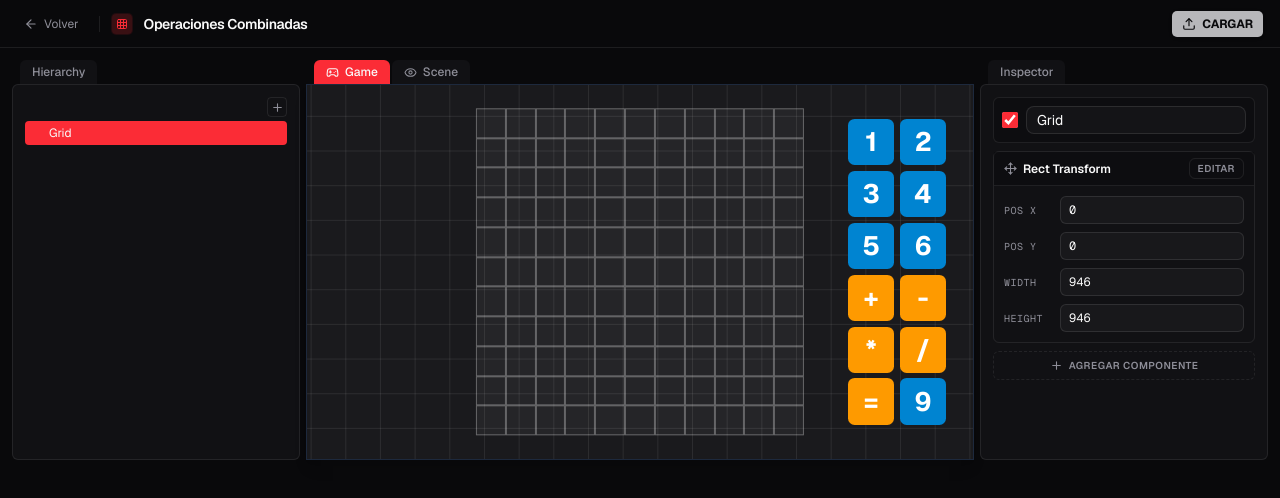
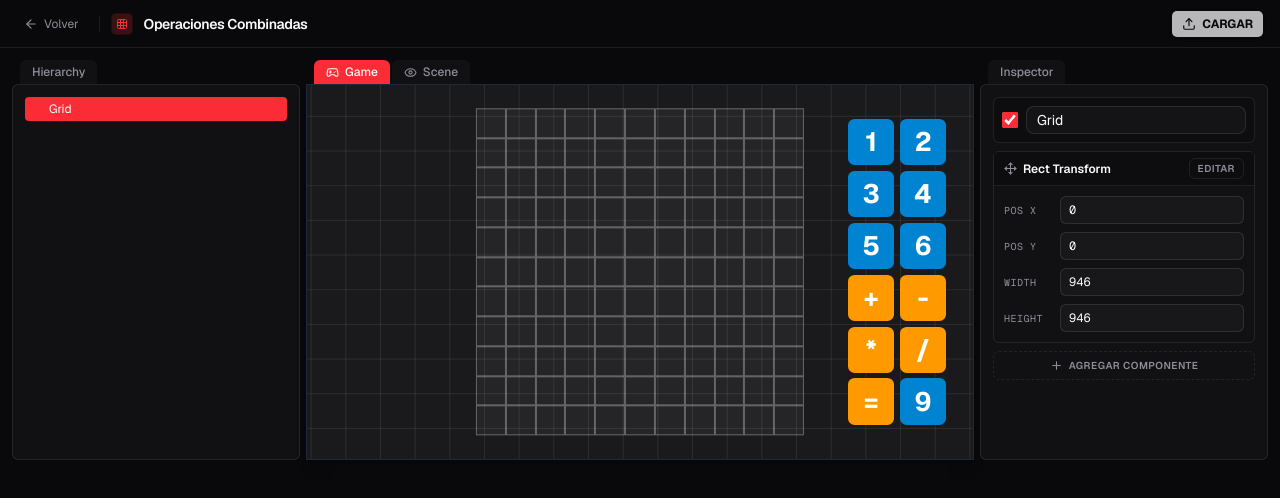
Before and after one commit to BroadStream-Coders/TvPeru-QGEM-Games, a Next.js app: page /workspaces/operaciones-combinadas in a window 1280 px wide. Shown: the top 498 px of the page. Built offline with nearby package versions, Linux system fonts and the light colour scheme.

Commit message:
feat(hierarchy): implement contextual menu for creating and deleting GameObjects in the Hierarchy; update related workspaces to support new functionality and enhance user experience; update changelog and roadmap accordingly

```diff
--- a/src/app/workspaces/calculo-mental/page.tsx
+++ b/src/app/workspaces/calculo-mental/page.tsx
@@ -30,6 +30,7 @@ import {
   createGameObject,
   ancestorOffset,
   reorderGameObjects,
+  collectSubtreeIds,
 } from "@engine/gameObject";
 import {
   createComponentRegistry,
@@ -187,13 +188,14 @@ export default function CalculoMentalPage() {
       ),
     );
 
-  const createNewGameObject = () => {
+  const createNewGameObject = (parentId?: string) => {
     const id = crypto.randomUUID();
     setGameObjects((prev) => [
       ...prev,
       createGameObject({
         id,
         name: "GameObject",
+        parentId,
         transform: {
           position: { x: 0, y: 0 },
           size: { x: 100, y: 100 },
@@ -202,6 +204,12 @@ export default function CalculoMentalPage() {
       }),
     ]);
     setSelectedId(id);
+  };
+
+  const deleteGameObject = (id: string) => {
+    const ids = collectSubtreeIds(gameObjects, id);
+    setGameObjects((prev) => prev.filter((go) => !ids.has(go.id)));
+    if (selectedId && ids.has(selectedId)) setSelectedId("");
   };
 
   const handleReorder = (
@@ -527,7 +535,8 @@ export default function CalculoMentalPage() {
             nodes={hierarchyNodes}
             selectedId={selectedId}
             onSelect={setSelectedId}
-            onAdd={createNewGameObject}
+            onCreate={(parentId) => createNewGameObject(parentId ?? undefined)}
+            onDelete={deleteGameObject}
             onReorder={handleReorder}
           />
         </SidePanel>
--- a/src/app/workspaces/deletreo/page.tsx
+++ b/src/app/workspaces/deletreo/page.tsx
@@ -37,6 +37,7 @@ import {
   createGameObject,
   ancestorOffset,
   reorderGameObjects,
+  collectSubtreeIds,
 } from "@engine/gameObject";
 import {
   createComponentRegistry,
@@ -221,13 +222,14 @@ export default function DeletreoPage() {
       ),
     );
 
-  const createNewGameObject = () => {
+  const createNewGameObject = (parentId?: string) => {
     const id = crypto.randomUUID();
     setGameObjects((prev) => [
       ...prev,
       createGameObject({
         id,
         name: "GameObject",
+        parentId,
         transform: {
           position: { x: 0, y: 0 },
           size: { x: 100, y: 100 },
@@ -236,6 +238,12 @@ export default function DeletreoPage() {
       }),
     ]);
     setSelectedId(id);
+  };
+
+  const deleteGameObject = (id: string) => {
+    const ids = collectSubtreeIds(gameObjects, id);
+    setGameObjects((prev) => prev.filter((go) => !ids.has(go.id)));
+    if (selectedId && ids.has(selectedId)) setSelectedId("");
   };
 
   const handleReorder = (
@@ -474,7 +482,8 @@ export default function DeletreoPage() {
             nodes={hierarchyNodes}
             selectedId={selectedId}
             onSelect={setSelectedId}
-            onAdd={createNewGameObject}
+            onCreate={(parentId) => createNewGameObject(parentId ?? undefined)}
+            onDelete={deleteGameObject}
             onReorder={handleReorder}
           />
         </SidePanel>
--- a/src/app/workspaces/operaciones-combinadas/page.tsx
+++ b/src/app/workspaces/operaciones-combinadas/page.tsx
@@ -20,6 +20,7 @@ import {
   createGameObject,
   ancestorOffset,
   reorderGameObjects,
+  collectSubtreeIds,
 } from "@engine/gameObject";
 import {
   createComponentRegistry,
@@ -90,13 +91,14 @@ export default function OperacionesCombinadasPage() {
       prev.map((go) => (go.id === id ? { ...go, ...patch } : go)),
     );
 
-  const createNewGameObject = () => {
+  const createNewGameObject = (parentId?: string) => {
     const id = crypto.randomUUID();
     setGameObjects((prev) => [
       ...prev,
       createGameObject({
         id,
         name: "GameObject",
+        parentId,
         transform: {
           position: { x: 0, y: 0 },
           size: { x: 100, y: 100 },
@@ -105,6 +107,12 @@ export default function OperacionesCombinadasPage() {
       }),
     ]);
     setSelectedId(id);
+  };
+
+  const deleteGameObject = (id: string) => {
+    const ids = collectSubtreeIds(gameObjects, id);
+    setGameObjects((prev) => prev.filter((go) => !ids.has(go.id)));
+    if (selectedId && ids.has(selectedId)) setSelectedId(null);
   };
 
   const handleReorder = (
@@ -278,7 +286,8 @@ export default function OperacionesCombinadasPage() {
             nodes={hierarchyNodes}
             selectedId={selectedId}
             onSelect={setSelectedId}
-            onAdd={createNewGameObject}
+            onCreate={(parentId) => createNewGameObject(parentId ?? undefined)}
+            onDelete={deleteGameObject}
             onReorder={handleReorder}
           />
         </SidePanel>
--- a/src/app/workspaces/sandbox/page.tsx
+++ b/src/app/workspaces/sandbox/page.tsx
@@ -19,6 +19,7 @@ import {
   createGameObject,
   ancestorOffset,
   reorderGameObjects,
+  collectSubtreeIds,
 } from "@engine/gameObject";
 import {
   createComponentRegistry,
@@ -64,13 +65,14 @@ export default function SandboxPage() {
       prev.map((go) => (go.id === id ? { ...go, ...patch } : go)),
     );
 
-  const createNewGameObject = () => {
+  const createNewGameObject = (parentId?: string) => {
     const id = crypto.randomUUID();
     setGameObjects((prev) => [
       ...prev,
       createGameObject({
         id,
         name: "GameObject",
+        parentId,
         transform: {
           position: { x: 0, y: 0 },
           size: { x: 100, y: 100 },
@@ -79,6 +81,12 @@ export default function SandboxPage() {
       }),
     ]);
     setSelectedId(id);
+  };
+
+  const deleteGameObject = (id: string) => {
+    const ids = collectSubtreeIds(gameObjects, id);
+    setGameObjects((prev) => prev.filter((go) => !ids.has(go.id)));
+    if (selectedId && ids.has(selectedId)) setSelectedId(null);
   };
 
   const handleReorder = (
@@ -222,7 +230,8 @@ export default function SandboxPage() {
             nodes={hierarchyNodes}
             selectedId={selectedId}
             onSelect={setSelectedId}
-            onAdd={createNewGameObject}
+            onCreate={(parentId) => createNewGameObject(parentId ?? undefined)}
+            onDelete={deleteGameObject}
             onReorder={handleReorder}
           />
         </SidePanel>
@@ -284,7 +293,7 @@ export default function SandboxPage() {
             </>
           ) : (
             <p className="px-1 py-2 text-2xs text-muted-foreground">
-              Crea un objeto con “+” en Hierarchy.
+              Crea un objeto con click derecho en Hierarchy.
             </p>
           )}
         </SidePanel>
--- a/src/components/shared/engine/Hierarchy.tsx
+++ b/src/components/shared/engine/Hierarchy.tsx
@@ -1,8 +1,15 @@
 "use client";
 
 import { useMemo, useState } from "react";
-import { ChevronRight, ChevronDown, Plus } from "lucide-react";
+import { ChevronRight, ChevronDown, Plus, Trash2 } from "lucide-react";
 import { cn } from "@/lib/utils";
+import {
+  ContextMenu,
+  ContextMenuTrigger,
+  ContextMenuContent,
+  ContextMenuItem,
+  ContextMenuSeparator,
+} from "@/components/ui/context-menu";
 
 export interface TreeNode {
   id: string;
@@ -30,6 +37,11 @@ interface DndContext {
   onDragEnd: () => void;
 }
 
+interface MenuActions {
+  onCreate?: (parentId: string | null) => void;
+  onDelete?: (id: string) => void;
+}
+
 function collectSubtreeIds(node: TreeNode): string[] {
   return [node.id, ...(node.children?.flatMap(collectSubtreeIds) ?? [])];
 }
@@ -47,13 +59,15 @@ export function Hierarchy({
   nodes,
   selectedId,
   onSelect,
-  onAdd,
+  onCreate,
+  onDelete,
   onReorder,
 }: {
   nodes: TreeNode[];
   selectedId: string | null;
   onSelect: (id: string) => void;
-  onAdd?: () => void;
+  onCreate?: (parentId: string | null) => void;
+  onDelete?: (id: string) => void;
   onReorder?: (
     draggedId: string,
     targetId: string,
@@ -107,19 +121,12 @@ export function Hierarchy({
     onDragEnd: reset,
   };
 
+  const menu: MenuActions = { onCreate, onDelete };
+
   return (
-    <div className="flex flex-col">
-      {onAdd && (
-        <div className="mb-1 flex justify-end">
-          <button
-            onClick={onAdd}
-            title="Crear GameObject"
-            className="flex size-5 items-center justify-center rounded border border-border text-muted-foreground transition-colors hover:border-brand hover:text-foreground"
-          >
-            <Plus size={13} />
-          </button>
-        </div>
-      )}
+    <ContextMenu>
+      <ContextMenuTrigger asChild>
+        <div className="flex min-h-full flex-col">
           {nodes.map((node) => (
             <TreeItem
               key={node.id}
@@ -128,9 +135,20 @@ export function Hierarchy({
               selectedId={selectedId}
               onSelect={onSelect}
               dnd={dnd}
+              menu={menu}
             />
           ))}
         </div>
+      </ContextMenuTrigger>
+      {onCreate && (
+        <ContextMenuContent>
+          <ContextMenuItem onSelect={() => onCreate(null)}>
+            <Plus />
+            Crear GameObject
+          </ContextMenuItem>
+        </ContextMenuContent>
+      )}
+    </ContextMenu>
   );
 }
 
@@ -153,12 +171,14 @@ function TreeItem({
   selectedId,
   onSelect,
   dnd,
+  menu,
 }: {
   node: TreeNode;
   depth: number;
   selectedId: string | null;
   onSelect: (id: string) => void;
   dnd: DndContext;
+  menu: MenuActions;
 }) {
   const [expanded, setExpanded] = useState(true);
   const hasChildren = !!node.children?.length;
@@ -188,9 +208,9 @@ function TreeItem({
     dnd.onDragOver(node.id, position);
   };
 
-  return (
-    <div className="flex flex-col">
-      {showBefore && <DropLine depth={depth} />}
+  const hasMenu = !!menu.onCreate || !!menu.onDelete;
+
+  const row = (
     <div
       draggable={dnd.enabled}
       onDragStart={(e) => dnd.onDragStart(e, node)}
@@ -202,6 +222,7 @@ function TreeItem({
         dnd.onDrop();
       }}
       onClick={() => onSelect(node.id)}
+      onContextMenu={() => onSelect(node.id)}
       style={{ paddingLeft: depth * 12 + 4 }}
       className={cn(
         "flex cursor-pointer select-none items-center gap-1 rounded py-1 pr-2 text-xs",
@@ -228,6 +249,36 @@ function TreeItem({
       )}
       <span className="truncate">{node.name}</span>
     </div>
+  );
+
+  return (
+    <div className="flex flex-col">
+      {showBefore && <DropLine depth={depth} />}
+      {hasMenu ? (
+        <ContextMenu>
+          <ContextMenuTrigger asChild>{row}</ContextMenuTrigger>
+          <ContextMenuContent>
+            {menu.onCreate && (
+              <ContextMenuItem onSelect={() => menu.onCreate!(node.id)}>
+                <Plus />
+                Crear hijo
+              </ContextMenuItem>
+            )}
+            {menu.onCreate && menu.onDelete && <ContextMenuSeparator />}
+            {menu.onDelete && (
+              <ContextMenuItem
+                variant="destructive"
+                onSelect={() => menu.onDelete!(node.id)}
+              >
+                <Trash2 />
+                Eliminar
+              </ContextMenuItem>
+            )}
+          </ContextMenuContent>
+        </ContextMenu>
+      ) : (
+        row
+      )}
 
       {showAfter && <DropLine depth={depth} />}
 
@@ -241,6 +292,7 @@ function TreeItem({
               selectedId={selectedId}
               onSelect={onSelect}
               dnd={dnd}
+              menu={menu}
             />
           ))}
         </div>
--- a/src/components/shared/engine/gameObject.ts
+++ b/src/components/shared/engine/gameObject.ts
@@ -57,6 +57,29 @@ export function isDescendantOf(
     current = all.find((g) => g.id === parentId);
   }
   return false;
+}
+
+export function collectSubtreeIds(all: GameObject[], rootId: string): Set<string> {
+  const ids = new Set<string>([rootId]);
+  let grew = true;
+  while (grew) {
+    grew = false;
+    for (const go of all) {
+      if (go.parentId && ids.has(go.parentId) && !ids.has(go.id)) {
+        ids.add(go.id);
+        grew = true;
+      }
+    }
+  }
+  return ids;
+}
+
+export function deleteGameObjectAndChildren(
+  all: GameObject[],
+  idToDelete: string,
+): GameObject[] {
+  const ids = collectSubtreeIds(all, idToDelete);
+  return all.filter((go) => !ids.has(go.id));
 }
 
 export function reorderGameObjects(
--- /dev/null
+++ b/src/components/ui/context-menu.tsx
@@ -0,0 +1,79 @@
+"use client";
+
+import * as React from "react";
+import { ContextMenu as ContextMenuPrimitive } from "radix-ui";
+
+import { cn } from "@/lib/utils";
+
+function ContextMenu({
+  ...props
+}: React.ComponentProps<typeof ContextMenuPrimitive.Root>) {
+  return <ContextMenuPrimitive.Root data-slot="context-menu" {...props} />;
+}
+
+function ContextMenuTrigger({
+  ...props
+}: React.ComponentProps<typeof ContextMenuPrimitive.Trigger>) {
+  return (
+    <ContextMenuPrimitive.Trigger data-slot="context-menu-trigger" {...props} />
+  );
+}
+
+function ContextMenuContent({
+  className,
+  ...props
+}: React.ComponentProps<typeof ContextMenuPrimitive.Content>) {
+  return (
+    <ContextMenuPrimitive.Portal>
+      <ContextMenuPrimitive.Content
+        data-slot="context-menu-content"
+        className={cn(
+          "z-50 min-w-36 origin-(--radix-context-menu-content-transform-origin) overflow-hidden rounded-lg bg-popover p-1 text-popover-foreground shadow-md ring-1 ring-foreground/10 duration-100 data-open:animate-in data-open:fade-in-0 data-open:zoom-in-95 data-closed:animate-out data-closed:fade-out-0 data-closed:zoom-out-95",
+          className,
+        )}
+        {...props}
+      />
+    </ContextMenuPrimitive.Portal>
+  );
+}
+
+function ContextMenuItem({
+  className,
+  variant = "default",
+  ...props
+}: React.ComponentProps<typeof ContextMenuPrimitive.Item> & {
+  variant?: "default" | "destructive";
+}) {
+  return (
+    <ContextMenuPrimitive.Item
+      data-slot="context-menu-item"
+      data-variant={variant}
+      className={cn(
+        "relative flex w-full cursor-default items-center gap-1.5 rounded-md px-1.5 py-1 text-xs outline-hidden select-none focus:bg-accent focus:text-accent-foreground data-[variant=destructive]:text-destructive data-[variant=destructive]:focus:bg-destructive/10 data-disabled:pointer-events-none data-disabled:opacity-50 [&_svg]:pointer-events-none [&_svg]:shrink-0 [&_svg:not([class*='size-'])]:size-3.5",
+        className,
+      )}
+      {...props}
+    />
+  );
+}
+
+function ContextMenuSeparator({
+  className,
+  ...props
+}: React.ComponentProps<typeof ContextMenuPrimitive.Separator>) {
+  return (
+    <ContextMenuPrimitive.Separator
+      data-slot="context-menu-separator"
+      className={cn("-mx-1 my-1 h-px bg-border", className)}
+      {...props}
+    />
+  );
+}
+
+export {
+  ContextMenu,
+  ContextMenuTrigger,
+  ContextMenuContent,
+  ContextMenuItem,
+  ContextMenuSeparator,
+};
```
Also changed, not shown: 3 other files (tests, documents, lock files or other folders). Lines whose indentation alone changed are shown as unchanged.
